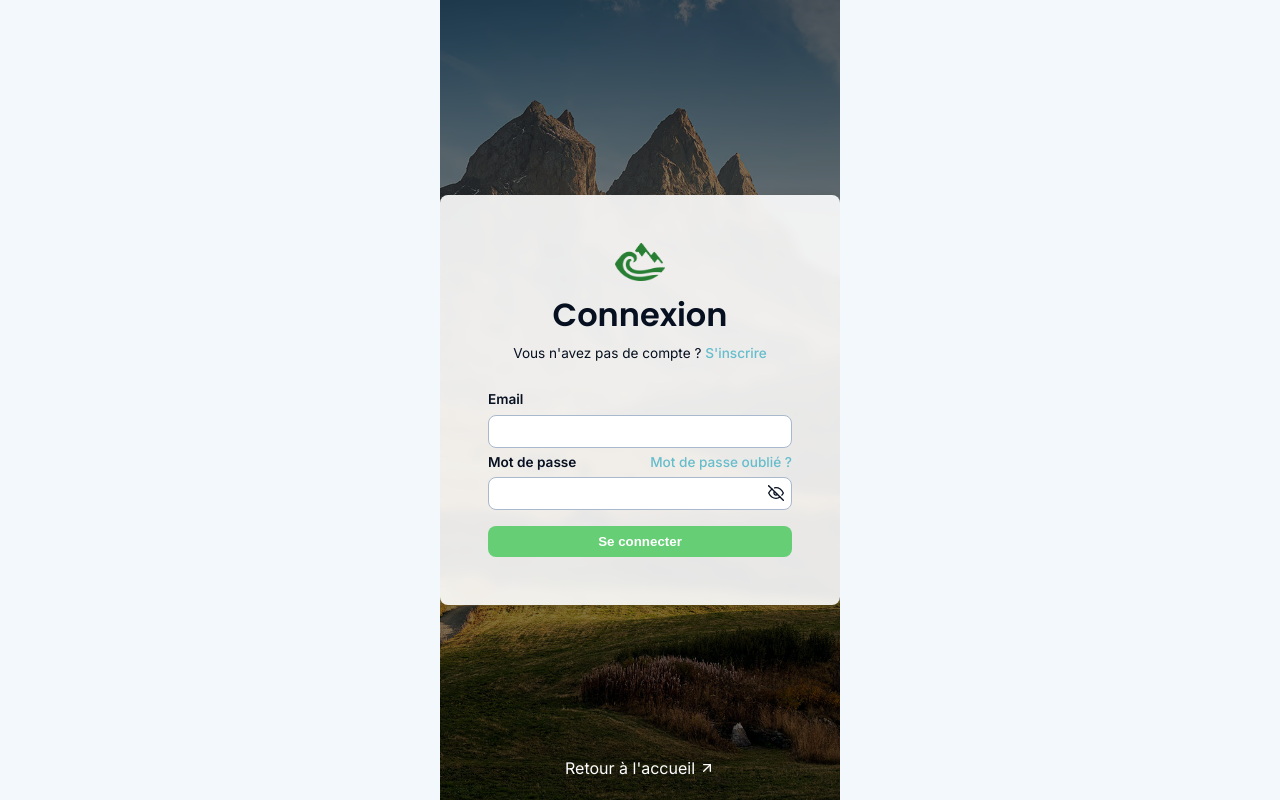
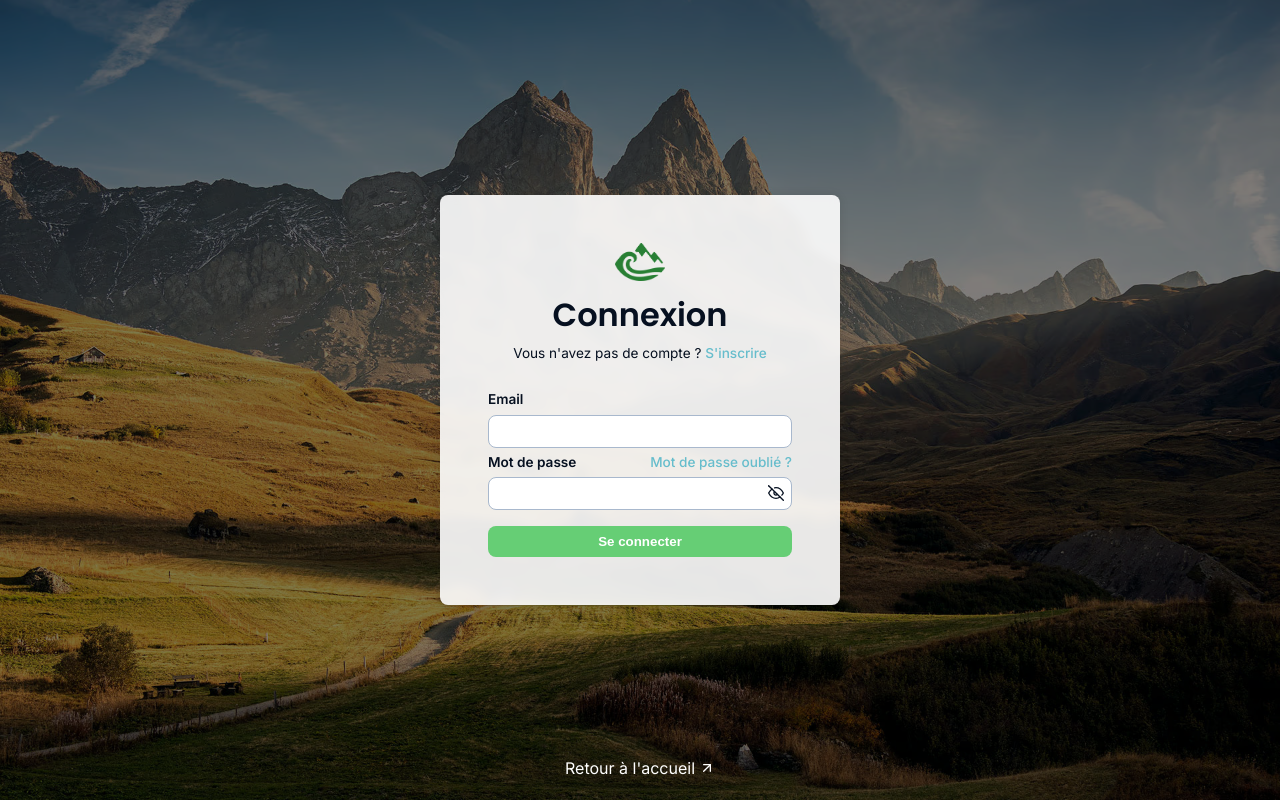
Before and after one commit to NicolasChambon/WePeak-front-prod, a React (Vite) app: page /login in a window 1280 px wide. Built offline with nearby package versions, Linux system fonts and the light colour scheme.

Commit message:
deploy 20-04-24v1

```diff
--- a/src/components/views/Login/Login.scss
+++ b/src/components/views/Login/Login.scss
@@ -1,17 +1,18 @@
 @use '/src/styles/variables' as v;
 
 .Login {
+  align-items: center;
   background-image: url('../../../assets/images/login_background.avif');
+  background-position: center;
   background-size: cover;
-  background-position: center;
   display: flex;
   flex-direction: column;
-  align-items: center;
+  height: 100dvh;
   justify-content: center;
-  height: 100dvh;
+  max-width: 2000px;
   overflow-y: hidden;
   position: relative;
-  max-width: 100%;
+  width: 100%;
 
   &-content {
     background-color: rgba(255, 255, 255, 0.9);
--- a/src/components/views/Register/Register.scss
+++ b/src/components/views/Register/Register.scss
@@ -1,17 +1,18 @@
 @use '/src/styles/variables' as v;
 
 .Register {
+  align-items: center;
   background-image: url('../../../assets/images/register_background.avif');
+  background-position: center;
   background-size: cover;
-  background-position: center;
   display: flex;
   flex-direction: column;
-  align-items: center;
+  height: 100dvh;
   justify-content: center;
-  height: 100dvh;
+  max-width: 2000px;
   overflow-y: hidden;
   position: relative;
-  max-width: 100%;
+  width: 100%;
 
   &-content {
     background-color: rgba(255, 255, 255, 0.9);
```
